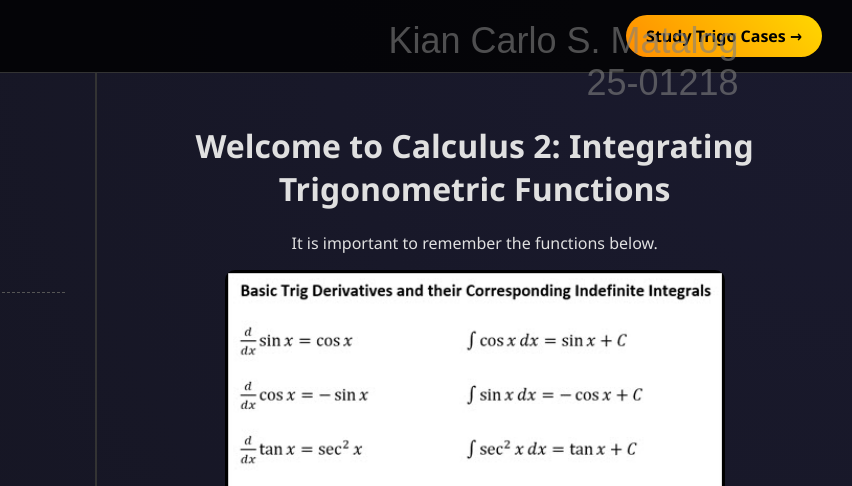
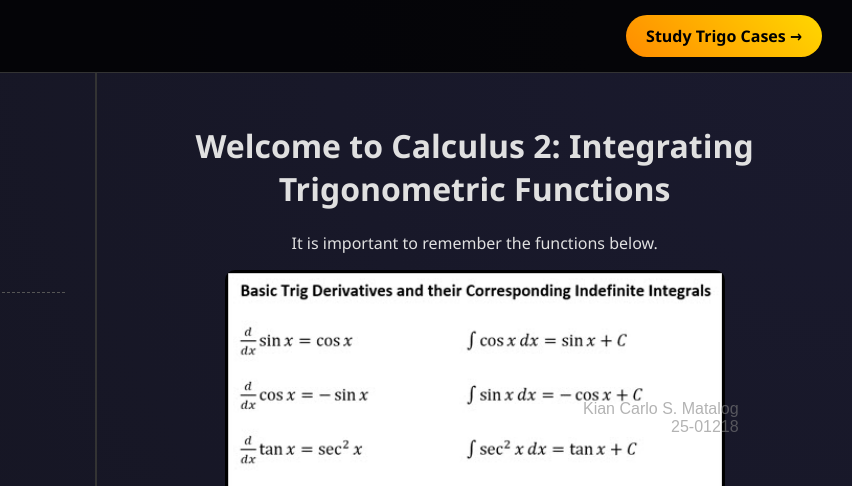
Before and after one commit to GDEKirishika/NotOrganicChemistryTutor.com, a plain HTML site: page index.html in a window 1280 px wide. Shown: the top 486 px of the page, 428-1280 px from the left. Drawn offline with Linux system fonts and the light colour scheme.

Commit message:
Update index.html

```diff
--- a/index.html
+++ b/index.html
@@ -31,11 +31,11 @@
 
         .student-info {
             position: fixed;
-            top: 20px;
+            top: 50%;
             right: 3cm;
             text-align: right;
             font-family: Arial;
-            font-size: 36px;
+            font-size: 16px;
             color: gray;
             opacity: 0.6;
             z-index: 1001;
```
